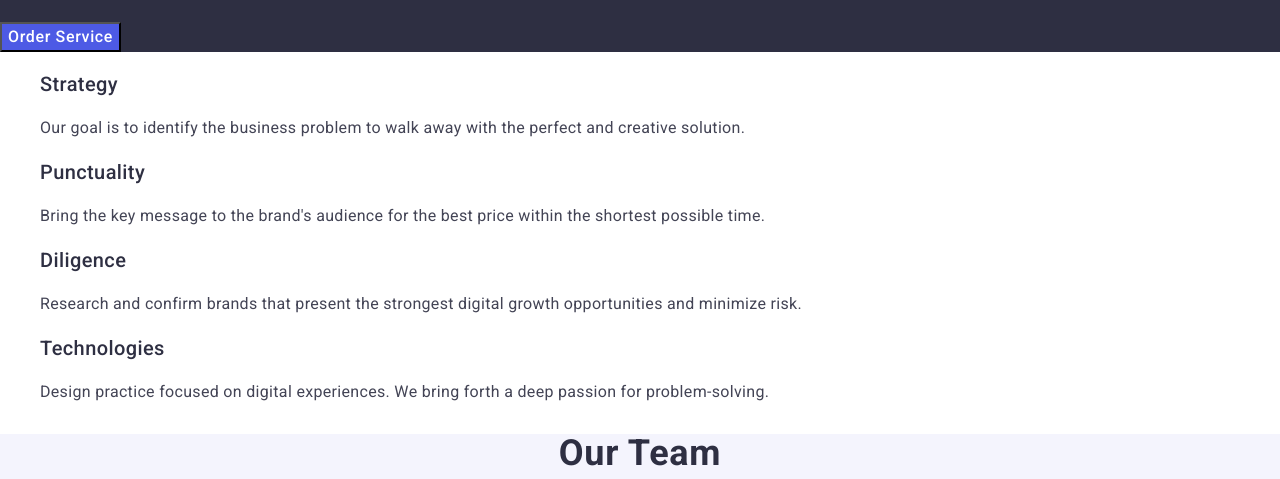
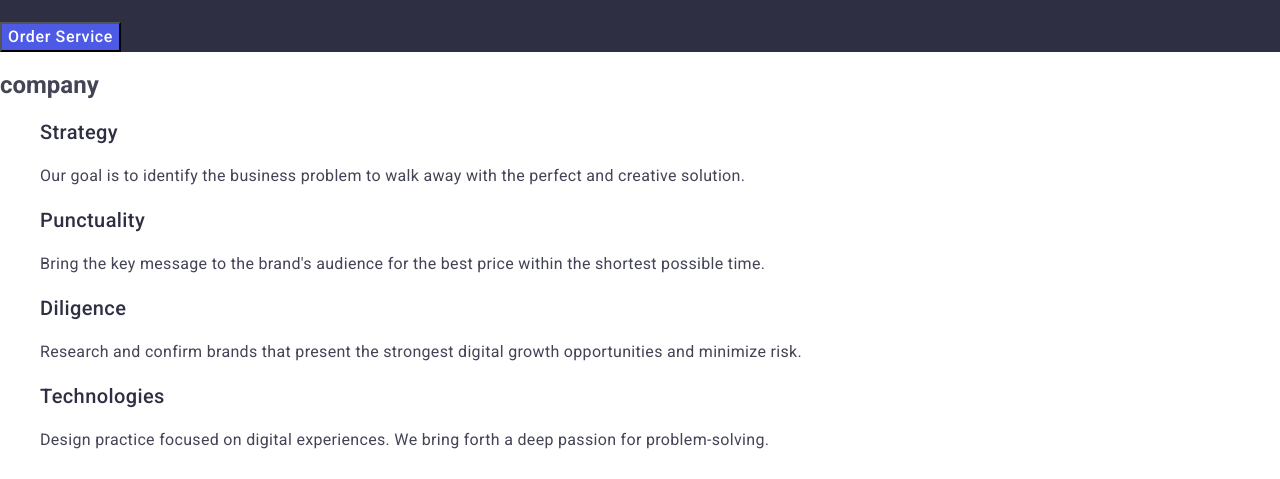
Before and after one commit to artem-ilchuk/goit-markup-hw-02, a plain HTML site: page index.html in a window 1280 px wide. Shown: the part 304-783 px from the top of the page. Drawn offline with nearby package versions, Linux system fonts and the light colour scheme.

Commit message:
fix styles

```diff
--- a/css/styles.css
+++ b/css/styles.css
@@ -93,16 +93,6 @@ a {
 .company {
 }
 
-.visually-hidden {
-  position: absolute;
-  width: 1px;
-  height: 1px;
-  margin: -1px;
-  border: 0;
-  padding: 0;
-  white-space: nowrap;
-  overflow: hidden;
-}
 .company-list {
 }
 
@@ -132,6 +122,7 @@ a {
 }
 
 .team-title {
+  text-transform: capitalize;
   font-size: 36px;
   line-height: 1.11;
   letter-spacing: 0.02em;
@@ -143,6 +134,7 @@ a {
 }
 
 .team-item {
+  background: #fff;
 }
 
 .team-image {
@@ -172,6 +164,7 @@ a {
 }
 
 .portfolio-title {
+  text-transform: capitalize;
   font-size: 36px;
   line-height: 1.11;
   letter-spacing: 0.02em;
--- a/index.html
+++ b/index.html
@@ -47,7 +47,7 @@
         </section>
 
         <section class="company">
-            <h2 class="visually-hidden">company</h2>
+            <h2 class="company-title">company</h2>
             <ul class="company-list">
                 <li class="company-item">
                     <h3 class="company-subtitle">Strategy</h3>
```
